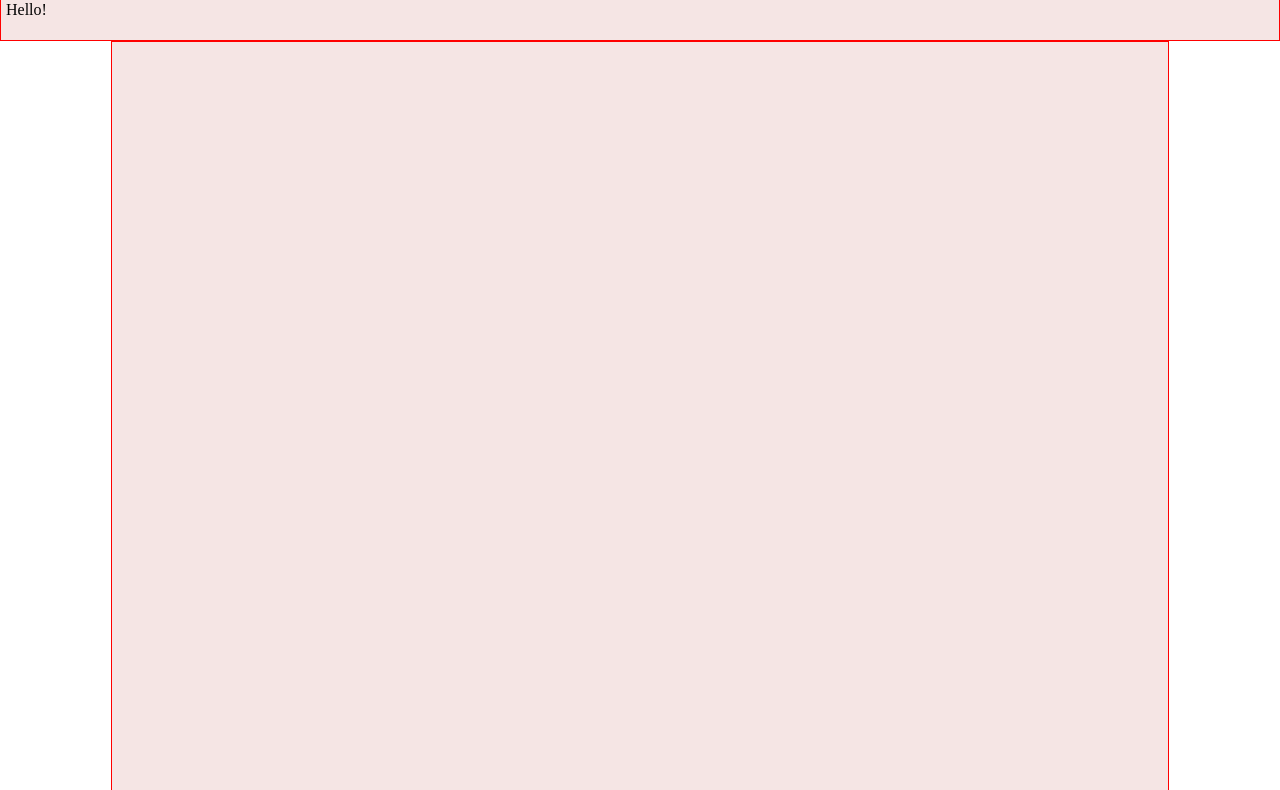
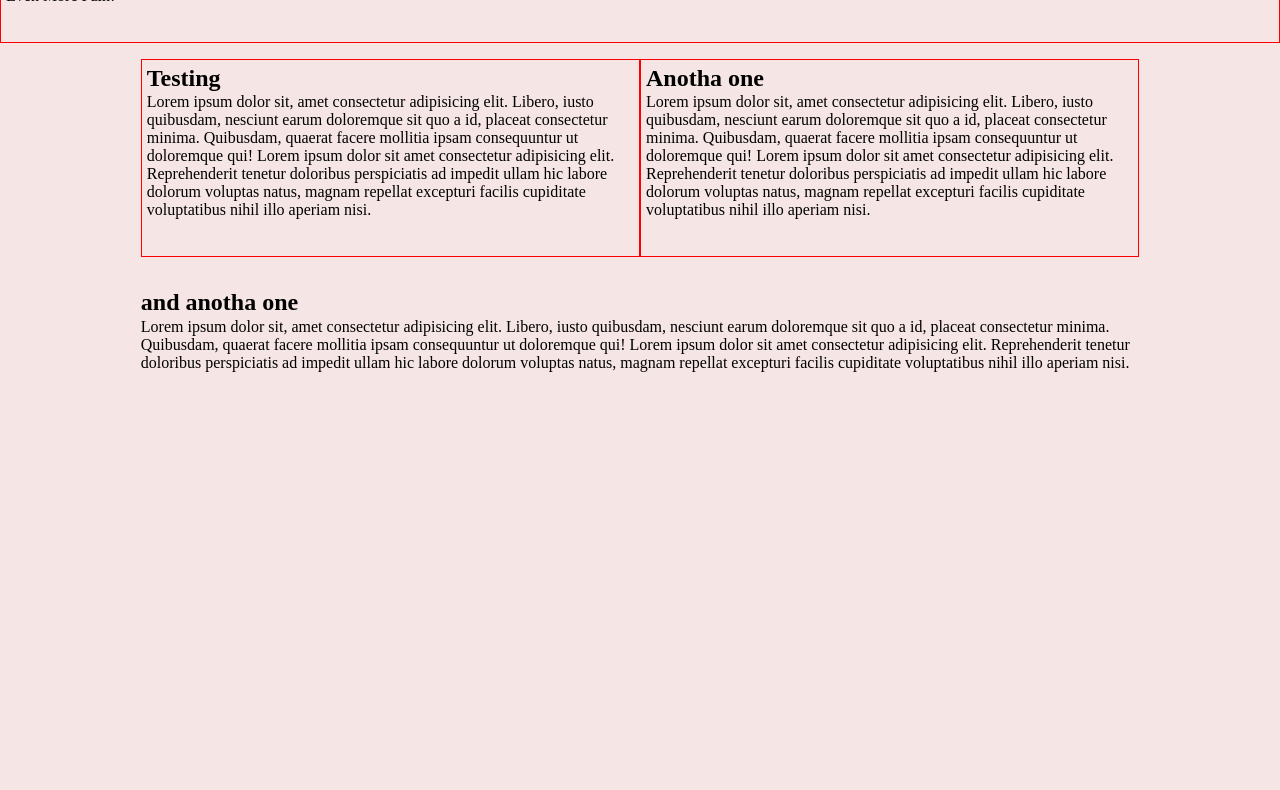
Before and after one commit to Demarcily/CampaignTask, a plain HTML site: page index.html in a window 1280 px wide. Shown: the part 58-848 px from the top of the page. Drawn offline with Linux system fonts and the light colour scheme.

Commit message:
Oh lookie an update

```diff
--- a/index.html
+++ b/index.html
@@ -8,16 +8,58 @@
 </head>
 <body>
   <header>
-    <h1>Hello World</h1>
-    <p>Hello!</p>
+    <h1>Pain</h1>
+    <p>Even More Pain!</p>
   </header>
 
   <main>
+    <div class = test>
 
+      <div class = special>
+        <h2>Testing</h2>
+        <p>Lorem ipsum dolor sit, amet consectetur adipisicing elit.
+          Libero, iusto quibusdam, nesciunt earum doloremque sit quo a id,
+          placeat consectetur minima. Quibusdam, quaerat facere mollitia
+          ipsam consequuntur ut doloremque qui! Lorem ipsum dolor sit amet consectetur
+          adipisicing elit. Reprehenderit tenetur doloribus perspiciatis ad impedit ullam hic
+          labore dolorum voluptas natus, magnam repellat excepturi facilis cupiditate
+          voluptatibus nihil illo aperiam nisi.</p>
+      </div>
+
+      <div class = special>
+        <h2>Anotha one</h2>
+        <p>Lorem ipsum dolor sit, amet consectetur adipisicing elit.
+          Libero, iusto quibusdam, nesciunt earum doloremque sit quo a id,
+          placeat consectetur minima. Quibusdam, quaerat facere mollitia
+          ipsam consequuntur ut doloremque qui! Lorem ipsum dolor sit amet consectetur
+          adipisicing elit. Reprehenderit tenetur doloribus perspiciatis ad impedit ullam hic
+          labore dolorum voluptas natus, magnam repellat excepturi facilis cupiditate
+          voluptatibus nihil illo aperiam nisi.</p>
+      </div>
+
+    </div>
+
+
+    <div>
+      <h2>and anotha one</h2>
+      <p>Lorem ipsum dolor sit, amet consectetur adipisicing elit.
+        Libero, iusto quibusdam, nesciunt earum doloremque sit quo a id,
+        placeat consectetur minima. Quibusdam, quaerat facere mollitia
+        ipsam consequuntur ut doloremque qui! Lorem ipsum dolor sit amet consectetur
+        adipisicing elit. Reprehenderit tenetur doloribus perspiciatis ad impedit ullam hic
+        labore dolorum voluptas natus, magnam repellat excepturi facilis cupiditate
+        voluptatibus nihil illo aperiam nisi.</p>
+    </div>
   </main>
+
 
   <footer>
 
+
+
   </footer>
+
+
+
 </body>
 </html>
--- a/stylesheets/style.css
+++ b/stylesheets/style.css
@@ -7,11 +7,8 @@ body {
 }
 
 main {
-  margin: 0 auto;
-  width: 80%;
   height: 70em;
   background-color: #f5e5e4;
-  border: 1px solid red;
   padding: 1em;
 
 }
@@ -23,7 +20,7 @@ header {
 
 }
 
-h1 {
+h1, h2 {
   margin-top: 0;
   margin-bottom: 0;
 }
@@ -34,3 +31,25 @@ footer {
   height: 5em;
 
 }
+
+div.special {
+  border: 1px solid red;
+  padding: 5px;
+  margin-bottom: 2rem;
+
+}
+
+div {
+  margin: 0 auto;
+  width: 80%
+}
+
+p {
+  margin-top: 0.1rem;
+  margin-bottom: 2rem;
+}
+
+.test {
+  display: flex;
+
+}
```
